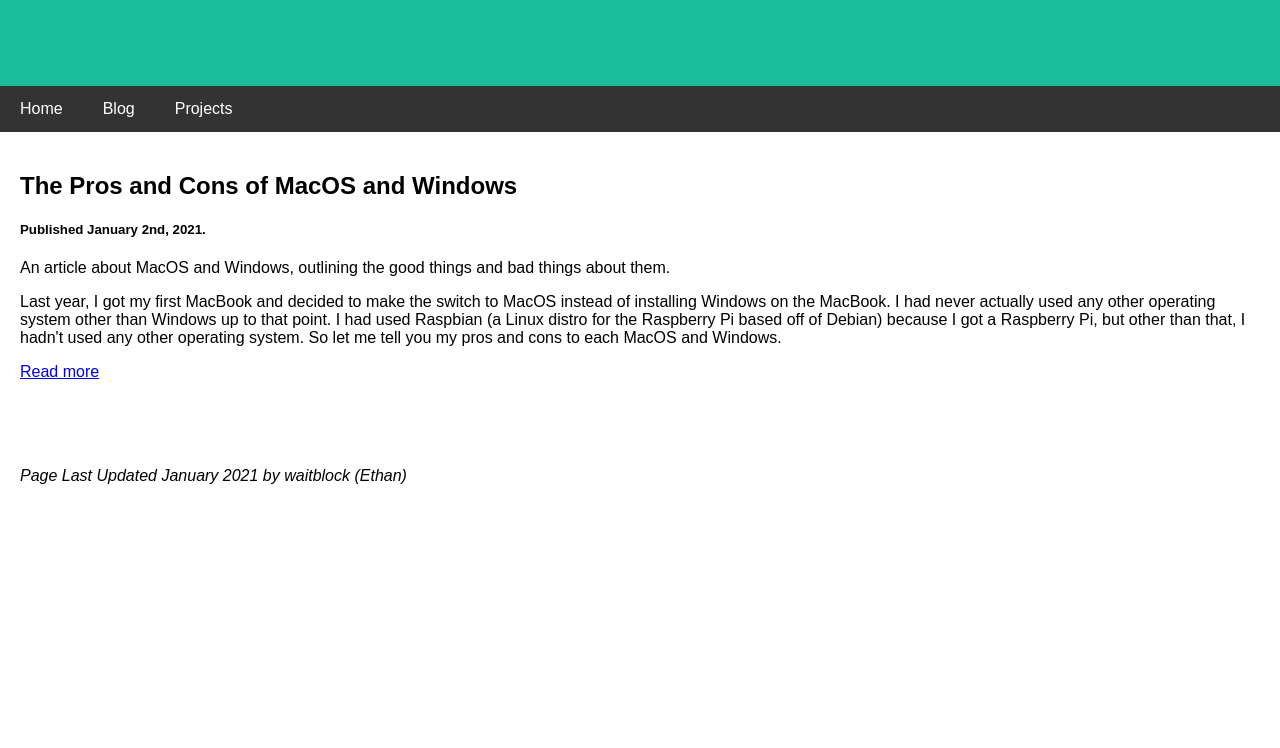
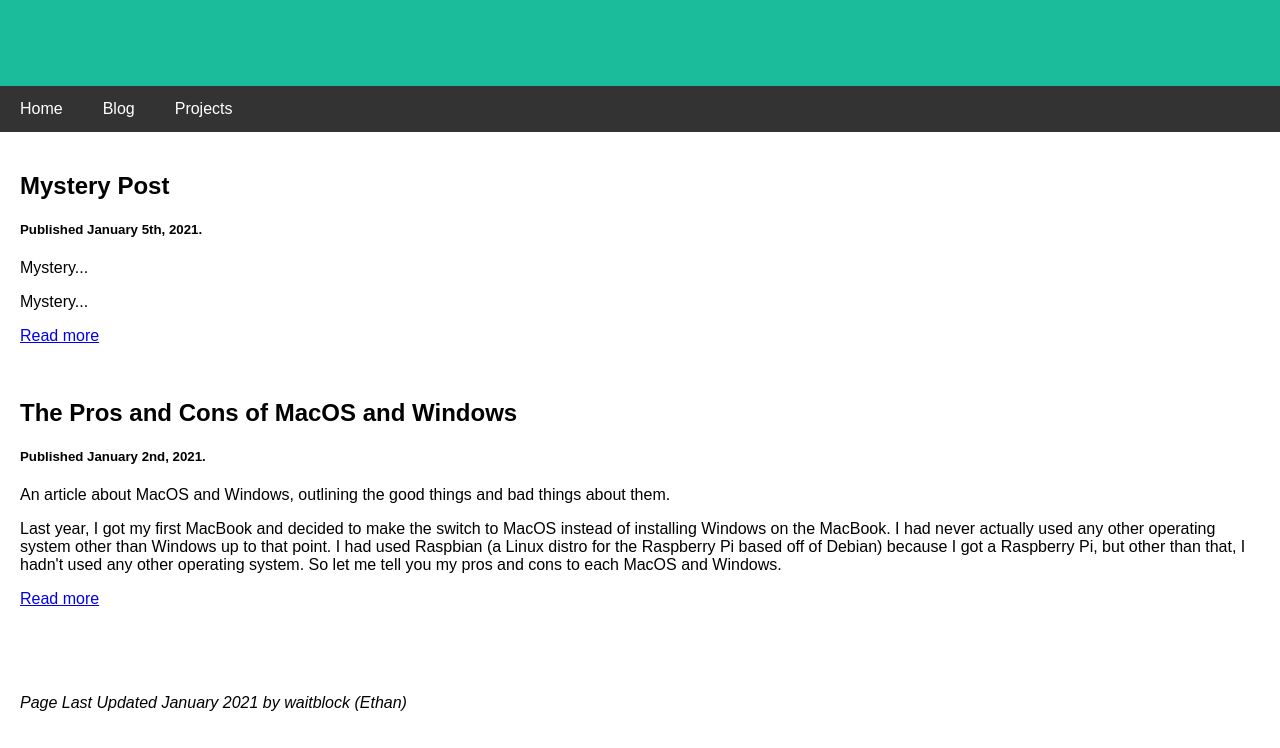
Before and after one commit to waitblock/waitblock.github.io, a plain HTML site: page blog.html in a window 1280 px wide. Shown: the part 173-921 px from the top of the page. Before the commit the page ends 800 px from the top, so only its background shows below. Drawn offline with Linux system fonts and the light colour scheme.

Commit message:
Update blog.html

```diff
--- a/blog.html
+++ b/blog.html
@@ -99,6 +99,12 @@
 
 <div class="row">
   <div class="main">
+    <h2>Mystery Post</h2>
+    <h5>Published January 5th, 2021.</h5>
+    <p>Mystery...</p>
+    <p>Mystery...</p>
+    <p><a href="/blog-pages/mystery-post.html">Read more</a></p>
+    <br>
     <h2>The Pros and Cons of MacOS and Windows</h2>
     <h5>Published January 2nd, 2021.</h5>
     <p>An article about MacOS and Windows, outlining the good things and bad things about them.</p>
```
